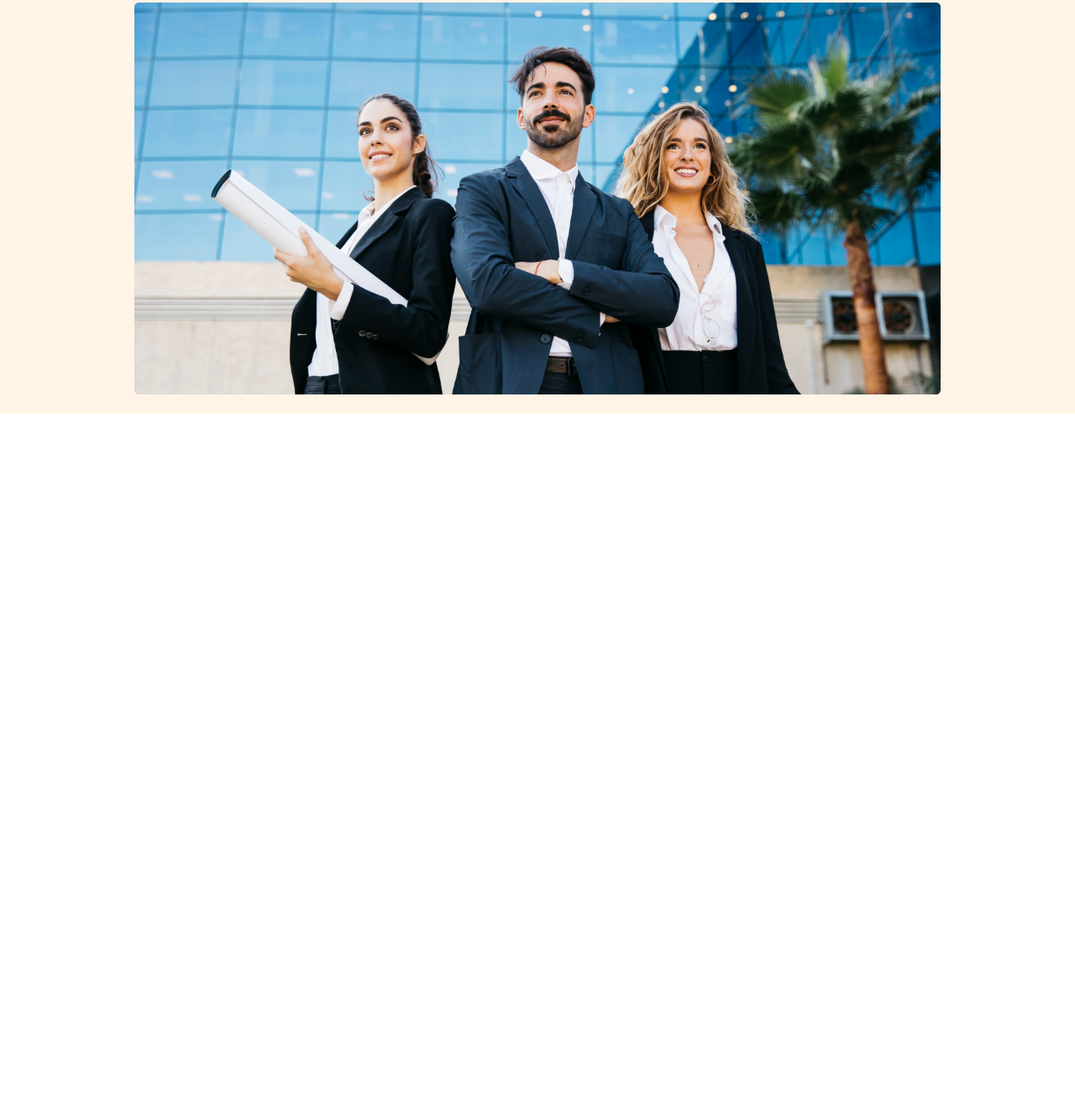
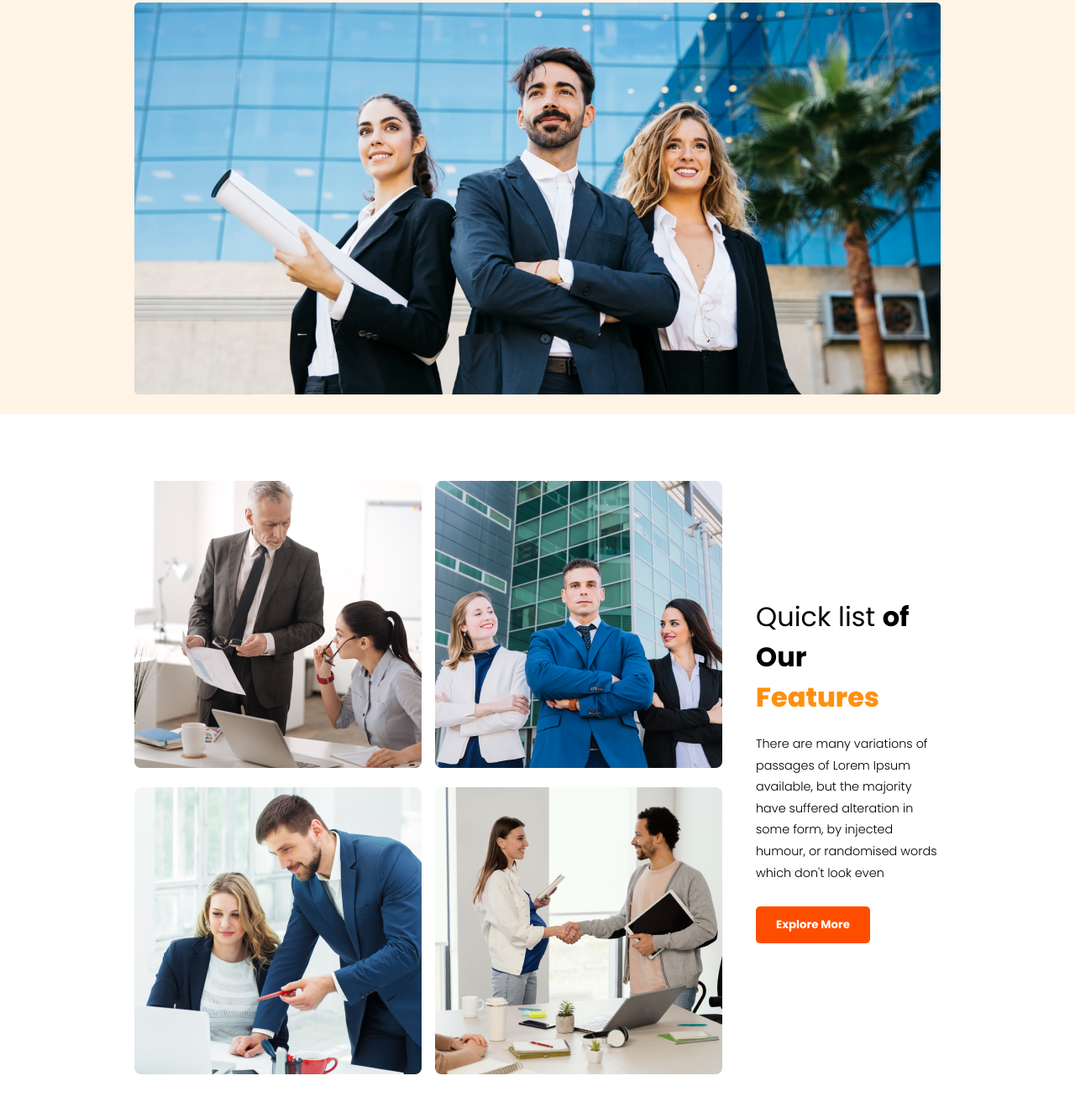
Before and after one commit to rakibulhasan-swe/g3-architects, a plain HTML site: page index.html in a window 1280 px wide. Shown: the part 411-1730 px from the top of the page at 84% size. Before the commit the page ends 904 px from the top, so only its background shows below. Drawn offline with Linux system fonts and the light colour scheme.

Commit message:
featured section done

```diff
--- a/css/style.css
+++ b/css/style.css
@@ -42,6 +42,7 @@ ul li a{
 .btn{
     padding: 12px 24px;
     border: 0;
+    cursor: pointer;
 }
 .btn-primary{
     background-color: rgb(255, 77, 0);
@@ -60,6 +61,36 @@ img{
     font-size: 1rem;
     font-weight: 200;
     padding: 1rem 0 0.5rem 0;
+}
+
+/* featured section */
+.feature{
+    width: 75%;
+    margin: 0 auto;
+    padding: 5rem 0;
+    display: flex;
+    justify-content: center;
+    align-items: center;
+    gap: 2.5rem;
+}
+.featured-image{
+    display: grid;
+    grid-template-columns: repeat(2, 1fr);
+    gap: 1rem;
+}
+.featured-image img{
+    height: 342px;
+    width: 342px;
+}
+.featured-title{
+    font-size: 2rem;
+    font-weight: 400;
+}
+.feature p{
+    font-size: 0.9rem;
+    font-weight: 300;
+    padding: 1.2rem 0;
+    line-height: 1.6rem;
 }
 
 
@@ -84,7 +115,10 @@ img{
 
 
 @media screen and (max-width: 576px) {
-    ul, nav{
+    ul, nav, .feature{
         flex-direction: column;
     }
+    .featured-image{
+        grid-template-columns: repeat(1, 1fr);
+    }
 }
--- a/index.html
+++ b/index.html
@@ -1,16 +1,19 @@
 <!DOCTYPE html>
 <html lang="en">
   <head>
-    <meta charset="UTF-8">
-    <meta http-equiv="X-UA-Compatible" content="IE=edge">
-    <meta name="viewport" content="width=device-width, initial-scale=1.0">
+    <meta charset="UTF-8" />
+    <meta http-equiv="X-UA-Compatible" content="IE=edge" />
+    <meta name="viewport" content="width=device-width, initial-scale=1.0" />
     <title>G3-Arrchitects</title>
 
     <!-- fontawesome icon -->
-    <script src="https://kit.fontawesome.com/e92fe1fda9.js" crossorigin="anonymous"></script>
+    <script
+      src="https://kit.fontawesome.com/e92fe1fda9.js"
+      crossorigin="anonymous"
+    ></script>
 
     <!-- external css -->
-    <link rel="stylesheet" href="./css/style.css">
+    <link rel="stylesheet" href="./css/style.css" />
   </head>
   <body>
 
@@ -30,19 +33,45 @@
         </nav>
         <!-- banner section -->
         <div class="banner">
-                <h1 class="title">Brand New <br> Group of Architects </h1>
+          <h1 class="title">
+            Brand New <br />
+            Group of Architects
+          </h1>
           <p class="desc">
-                    There are many variations of passages of Lorem Ipsum available,
-                    but the majority have suffered alteration in some form, by
-                    injected humour, or randomised words which don't look even
+            There are many variations of passages of Lorem Ipsum available, but
+            the majority have suffered alteration in some form, by injected
+            humour, or randomised words which don't look even
           </p>
           <div><button class="btn btn-primary">Explore More</button></div>
           <div>
-                    <img src="./images/banner.png" alt="">
+            <img src="./images/banner.png" alt="" />
           </div>
         </div>
       </div>
     </header>
 
+    <!-- main section -->
+    <main>
+      <!-- feature section -->
+      <section class="feature">
+        <div class="featured-image">
+            <div><img src="./images/team1.png" alt=""></div>
+            <div><img src="./images/team2.png" alt=""></div>
+            <div><img src="./images/team3.png" alt=""></div>
+            <div><img src="./images/team4.png" alt=""></div>
+        </div>
+        <div>
+           <h3 class="featured-title">
+             Quick list <span style="font-weight: 700;">of Our</span> <br> <span
+            style="color:#FF900E; font-weight: 800;">Features</span>
+           </h3>
+           <p>There are many variations of passages of Lorem Ipsum available, but
+               the majority have suffered alteration in some form, by injected
+                humour, or randomised words which don't look even
+            </p>
+            <div><button class="btn btn-primary">Explore More</button></div>
+        </div>
+      </section>
+    </main>
   </body>
 </html>
```
Lines whose indentation alone changed are shown as unchanged.
